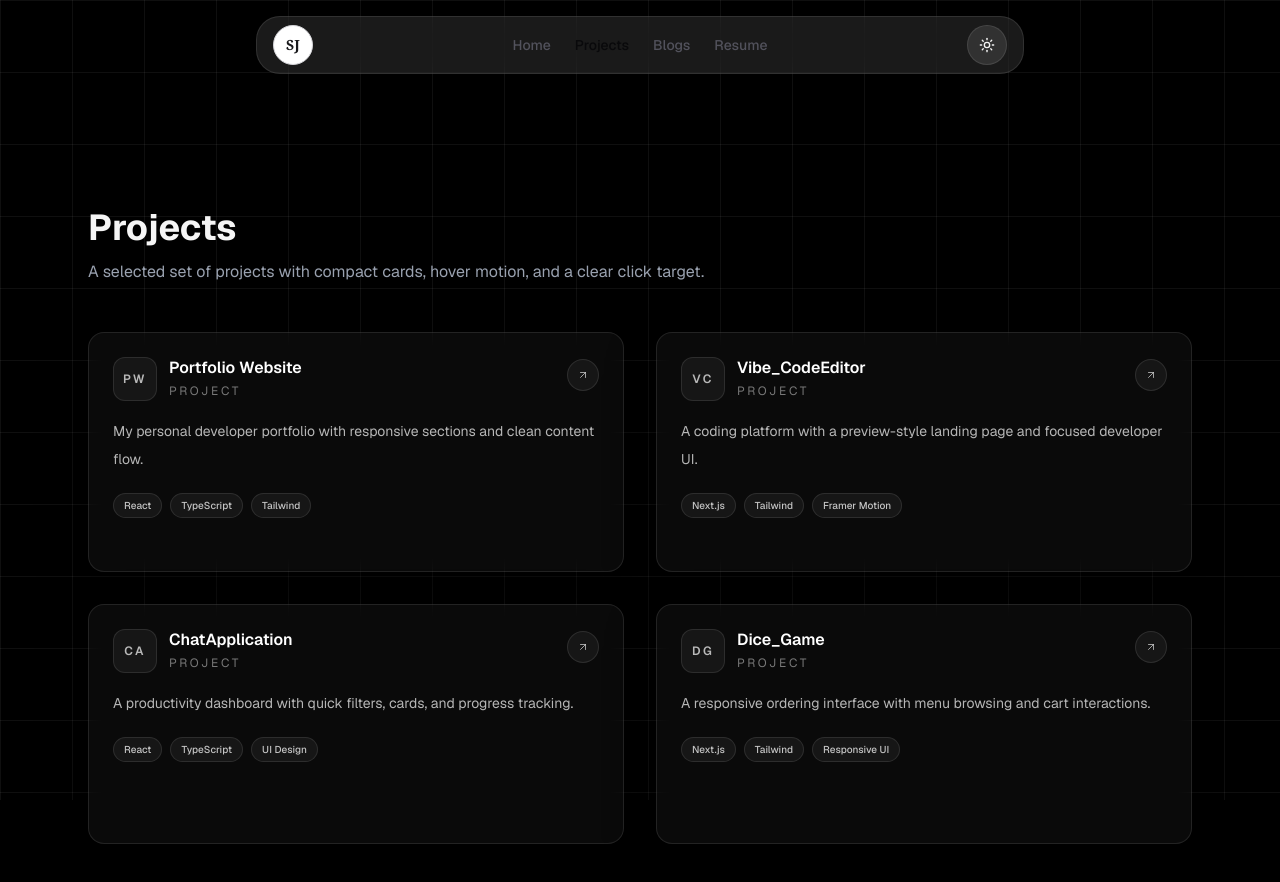
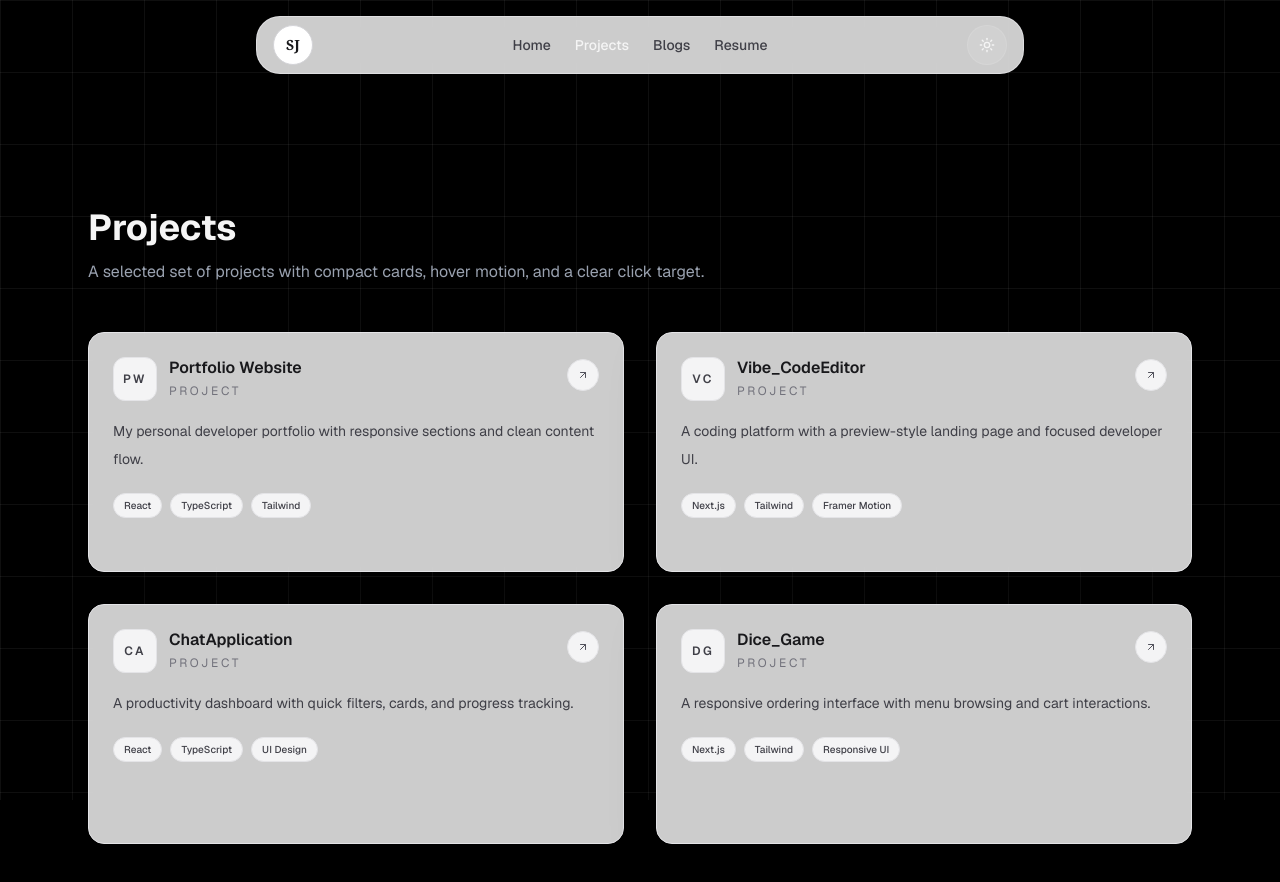
Before and after one commit to Jain4556/sunil-portfolio, a Next.js app: page /projects in a window 1280 px wide. Shown: the top 882 px of the page. Built offline with nearby package versions, Linux system fonts and the light colour scheme.

Commit message:
updated_navbarandfootersection

```diff
--- a/src/app/about/page.tsx
+++ b/src/app/about/page.tsx
@@ -9,7 +9,7 @@ export default function AboutPage() {
             <p className="text-xs font-semibold uppercase tracking-[0.28em] text-amber-400/80 sm:text-sm">
               About Me
             </p>
-            <h1 className="mt-2 text-3xl font-bold leading-tight text-white sm:text-4xl lg:text-5xl">
+            <h1 className="mt-2 text-3xl font-bold leading-tight text-zinc-900 dark:text-white sm:text-4xl lg:text-5xl">
               Clean design, clear storytelling, and a focus on building useful software.
             </h1>
             <p className="mt-4 max-w-2xl text-sm leading-7 text-zinc-300 sm:text-base">
--- a/src/app/layout.tsx
+++ b/src/app/layout.tsx
@@ -31,7 +31,7 @@ export default function RootLayout({
       suppressHydrationWarning
       className={`${geistSans.variable} ${geistMono.variable} h-full antialiased`}
     >
-   <body className="min-h-full bg-white text-zinc-900 transition-colors duration-300 dark:bg-black dark:text-white">
+   <body className="min-h-full bg-white transition-colors duration-300 dark:bg-black text-zinc-900 dark:text-white">
         <ThemeProvider>
             <BackgroundGrid/>
           <Navbar />
--- a/src/app/projects/[slug]/page.tsx
+++ b/src/app/projects/[slug]/page.tsx
@@ -17,7 +17,7 @@ export default async function ProjectDetailPage({ params }: ProjectPageProps) {
 
   return (
     <div className="container py-20">
-      <Link href="/projects" className="text-sm text-gray-400 transition hover:text-white">
+      <Link href="/projects" className="text-sm text-gray-400 transition text-zinc-900 dark:text-white">
         Back to projects
       </Link>
 
--- a/src/app/resume/page.tsx
+++ b/src/app/resume/page.tsx
@@ -4,14 +4,14 @@ export default function Resume() {
   return (
     <main className="mx-auto max-w-7xl px-4 pt-10 pb-20">
       <div className="text-center">
-        <h1 className="text-5xl font-bold text-white">
+        <h1 className="text-5xl font-bold text-zinc-900 dark:text-white">
           Sunil's Resume
         </h1>
 
         <a
           href="/suniljain.pdf"
           download
-          className="mt-5 inline-block text-xl font-medium text-zinc-300 underline underline-offset-8 hover:text-white"
+          className="mt-5 inline-block text-xl font-medium underline underline-offset-8 text-zinc-900 dark:text-white"
         >
           Download PDF
         </a>
--- a/src/components/Navbar.tsx
+++ b/src/components/Navbar.tsx
@@ -17,9 +17,7 @@ export default function Navbar() {
     setMounted(true);
   }, []);
 
-  useEffect(() => {
-  console.log("Theme:", resolvedTheme);
-}, [resolvedTheme]);
+
 
   const links = [
     { href: "/", label: "Home" },
@@ -31,17 +29,17 @@ export default function Navbar() {
   const isActive = (href: string) => pathname === href;
 
   const closeMobileMenu = () => setMobileMenuOpen(false);
-  console.log("Current Theme:", resolvedTheme);
+
 
 return (
   <header className="fixed inset-x-0 top-0 z-50 px-4 pt-4">
-    <nav className="relative mx-auto flex w-full max-w-3xl items-center justify-between rounded-3xl border border-white/10 bg-white/10 px-4 py-2 backdrop-blur-xl dark:bg-zinc-950/40">
+    <nav className="relative mx-auto flex w-full max-w-3xl items-center justify-between rounded-3xl border border-zinc-200/80 bg-white/80 px-4 py-2 backdrop-blur-xl dark:border-white/10 dark:bg-zinc-950/40">
 
       {/* Logo */}
       <Link
         href="/"
         aria-label="Go to home"
-        className="flex h-10 w-10 shrink-0 items-center justify-center rounded-full border border-zinc-300 bg-white text-sm font-bold text-zinc-900 transition-all duration-300 hover:scale-105 dark:border-zinc-700 dark:bg-zinc-950 dark:text-white"
+        className="flex h-10 w-10 shrink-0 items-center justify-center rounded-full border border-zinc-300 bg-white text-sm font-bold text-zinc-900 transition-all duration-300 hover:scale-105 dark:border-zinc-700 dark:bg-zinc-950 text-zinc-900 dark:text-white"
       >
         <span className="font-serif">SJ</span>
       </Link>
@@ -54,8 +52,8 @@ return (
             href={link.href}
             className={`text-sm font-medium transition-colors duration-300 ${
               isActive(link.href)
-                ? "text-zinc-950 dark:text-white"
-                : "text-zinc-600 hover:text-zinc-950 dark:text-zinc-400 dark:hover:text-white"
+                ? "hover:text-zinc-900 dark:hover:text-white"
+                : "text-zinc-700 dark:text-zinc-300 hover:text-zinc-900 dark:hover:text-white"
             }`}
           >
             {link.label}
@@ -89,7 +87,7 @@ return (
         <div className="relative md:hidden">
           <button
             type="button"
-            className="inline-flex h-10 w-10 items-center justify-center rounded-full border border-white/10 bg-white/10"
+            className="inline-flex h-10 w-10 items-center justify-center rounded-full border border-zinc-200 bg-white text-zinc-700 transition-all duration-300 hover:bg-zinc-100 dark:border-white/10 dark:bg-white/5 dark:text-zinc-200 dark:hover:bg-white/10"
             aria-label={mobileMenuOpen ? "Close menu" : "Open menu"}
             aria-expanded={mobileMenuOpen}
             onClick={() => setMobileMenuOpen((open) => !open)}
@@ -98,7 +96,7 @@ return (
           </button>
 
           {mobileMenuOpen && (
-            <div className="absolute right-0 top-full mt-2 w-44 rounded-2xl border border-white/10 bg-white/95 p-2 shadow-lg backdrop-blur-xl dark:bg-zinc-950/95">
+            <div className="absolute right-0 top-full mt-2 w-44 rounded-2xl border border-zinc-200 bg-white p-2 shadow-lg backdrop-blur-xl dark:border-white/10 dark:bg-zinc-950/95">
               <div className="flex flex-col gap-1">
                 {links.map((link) => (
                   <Link
@@ -107,8 +105,8 @@ return (
                     onClick={closeMobileMenu}
                     className={`rounded-xl px-3 py-2 text-sm transition-colors ${
                       isActive(link.href)
-                        ? "bg-zinc-100 text-zinc-950 dark:bg-white/10 dark:text-white"
-                        : "hover:bg-zinc-100 dark:hover:bg-white/10"
+                        ? "bg-zinc-100 text-zinc-950 dark:bg-white/10 text-zinc-900 dark:text-white"
+                        : "text-zinc-700 hover:bg-zinc-100 dark:text-zinc-300 dark:hover:bg-white/10"
                     }`}
                   >
                     {link.label}
--- a/src/components/ProjectCard.tsx
+++ b/src/components/ProjectCard.tsx
@@ -27,11 +27,14 @@ export default function ProjectCard({ project, compact = false }: ProjectCardPro
     .map((part: string) => part[0]?.toUpperCase())
     .join("");
 
+
 const cardClassName = [
-  "group block h-full min-h-[240px] rounded-2xl border border-white/10 bg-white/[0.04] p-6 backdrop-blur-md",
-  "shadow-[0_20px_50px_rgba(0,0,0,0.35)]",
+  "group block h-full min-h-[240px] rounded-2xl border border-zinc-200 bg-white/80 p-6 backdrop-blur-md",
+  "dark:border-white/10 dark:bg-white/[0.04]",
+  "shadow-[0_20px_50px_rgba(0,0,0,0.15)] dark:shadow-[0_20px_50px_rgba(0,0,0,0.35)]",
   "transition-all duration-300",
-  "hover:-translate-y-1 hover:border-white/20 hover:bg-white/[0.07]",
+  "hover:-translate-y-1 hover:border-zinc-300 hover:bg-white",
+  "dark:hover:border-white/20 dark:hover:bg-white/[0.07]",
   "focus-visible:outline-none",
 ].join(" ");
 
@@ -40,26 +43,27 @@ export default function ProjectCard({ project, compact = false }: ProjectCardPro
   <div className="flex h-full flex-col gap-4">
     <div className="flex items-start justify-between gap-3">
       <div className="flex items-center gap-3">
-          <div className="flex h-10 w-10 shrink-0 items-center justify-center rounded-xl border border-white/10 bg-white/5 text-xs font-semibold tracking-[0.2em] text-white/70 transition-transform duration-200 group-hover:scale-105 sm:h-11 sm:w-11">
+        <div className="flex h-10 w-10 shrink-0 items-center justify-center rounded-xl border border-zinc-200 bg-zinc-100 text-xs font-semibold tracking-[0.2em] text-zinc-700 transition-transform duration-200 group-hover:scale-105 dark:border-white/10 dark:bg-white/5 dark:text-white/70 sm:h-11 sm:w-11">
           {accentLabel || "PR"}
         </div>
 
         <div className="min-w-0">
-            <h2 className="truncate text-sm font-semibold leading-tight text-white sm:text-base">
+          <h2 className="truncate text-sm font-semibold leading-tight text-zinc-900 dark:text-white sm:text-base">
             {project.title}
           </h2>
-            <p className="mt-1 text-[11px] uppercase tracking-[0.22em] text-white/45 sm:text-[12px]">
+
+          <p className="mt-1 text-[11px] uppercase tracking-[0.22em] text-zinc-500 dark:text-white/45 sm:text-[12px]">
             Project
           </p>
         </div>
       </div>
 
-        <span className="mt-0.5 flex h-8 w-8 shrink-0 items-center justify-center rounded-full border border-white/10 bg-white/5 text-white/60 transition-transform duration-200 group-hover:translate-x-0.5 group-hover:-translate-y-0.5">
+      <span className="mt-0.5 flex h-8 w-8 shrink-0 items-center justify-center rounded-full border border-zinc-200 bg-zinc-100 text-zinc-600 transition-transform duration-200 group-hover:translate-x-0.5 group-hover:-translate-y-0.5 dark:border-white/10 dark:bg-white/5 dark:text-white/60">
         <FiArrowUpRight className="text-xs" />
       </span>
     </div>
 
-    <p className="line-clamp-3 text-sm leading-7 text-white/70">
+    <p className="line-clamp-3 text-sm leading-7 text-zinc-700 dark:text-white/70">
       {project.description}
     </p>
 
@@ -67,7 +71,7 @@ export default function ProjectCard({ project, compact = false }: ProjectCardPro
       {project.tech.map((tech: string, i: number) => (
         <span
           key={i}
-            className="rounded-full border border-white/10 bg-white/5 px-2.5 py-1 text-[10px] font-medium text-white/75"
+          className="rounded-full border border-zinc-200 bg-zinc-100 px-2.5 py-1 text-[10px] font-medium text-zinc-700 dark:border-white/10 dark:bg-white/5 dark:text-white/75"
         >
           {tech}
         </span>
--- a/src/components/TechStack.tsx
+++ b/src/components/TechStack.tsx
@@ -49,7 +49,7 @@ export default function TechStack() {
       <motion.h2
         initial={{ opacity: 0, y: 20 }}
         whileInView={{ opacity: 1, y: 0 }}
-        className="text-2xl font-bold sm:text-3xl"
+        className="text-2xl font-bold text-zinc-900 dark:text-white sm:text-3xl"
       >
         Tech Stack
       </motion.h2>
@@ -67,12 +67,12 @@ export default function TechStack() {
             className="group flex w-14 flex-col items-center sm:w-16"
           >
             {/* ICON */}
-            <div className="text-3xl text-gray-400 transition duration-300 group-hover:text-white sm:text-4xl">
+            <div className="text-3xl text-zinc-700 transition duration-300 group-hover:text-zinc-900 dark:text-zinc-400 dark:group-hover:text-white sm:text-4xl">
               {item.icon}
             </div>
 
             {/* LABEL */}
-            <span className="mt-2 text-[10px] leading-none text-gray-500 sm:text-xs">
+        <span className="mt-2 text-[10px] leading-none text-zinc-700 dark:text-zinc-500 sm:text-xs">
               {item.name}
             </span>
           </motion.div>
```
Also changed, not shown: src/components/About.tsx (+4 -4 lines), src/components/Footer.tsx (+12 -11 lines), src/components/Hero.tsx (+8 -8 lines), src/app/page.tsx (line endings or trailing spaces). Lines whose indentation alone changed are shown as unchanged.
